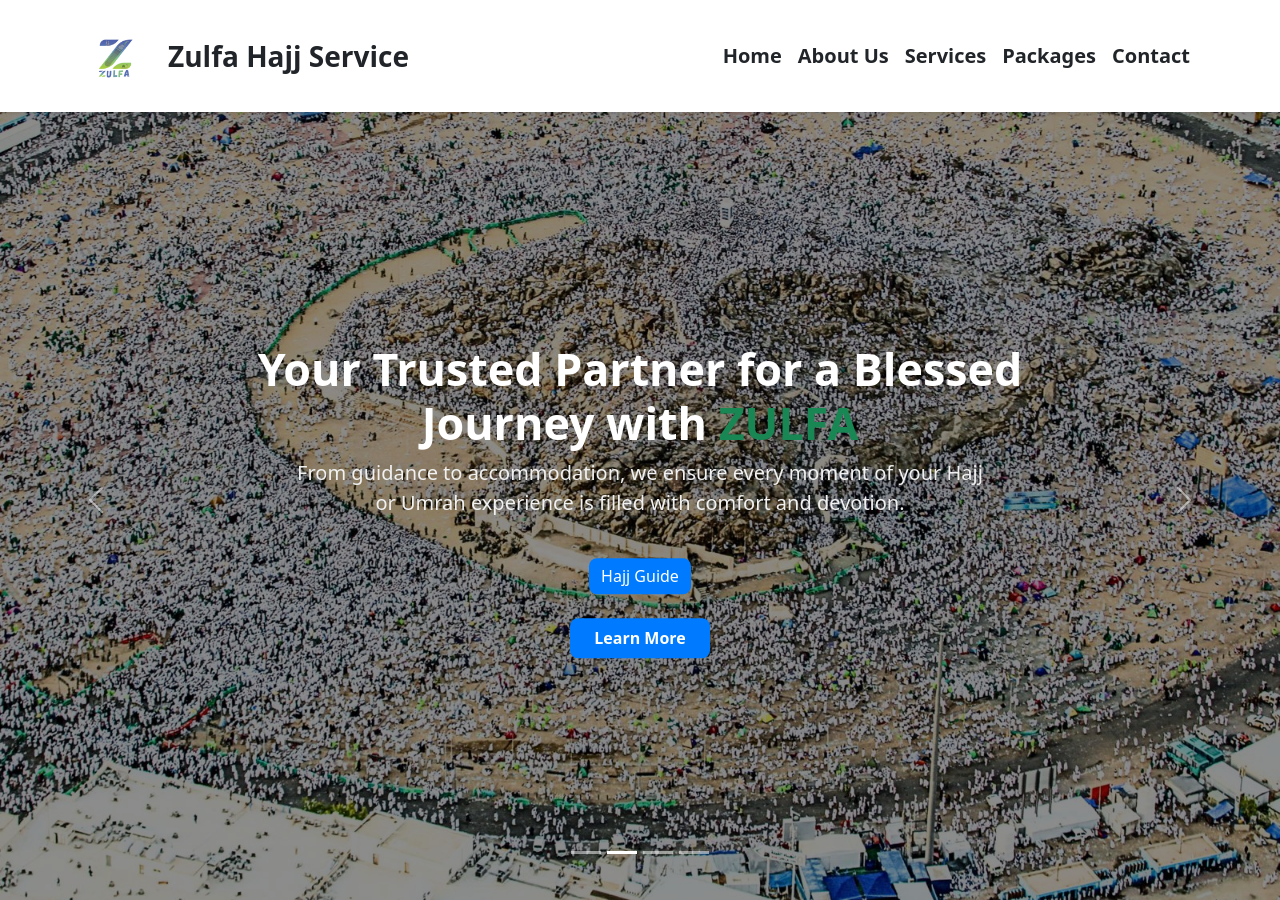
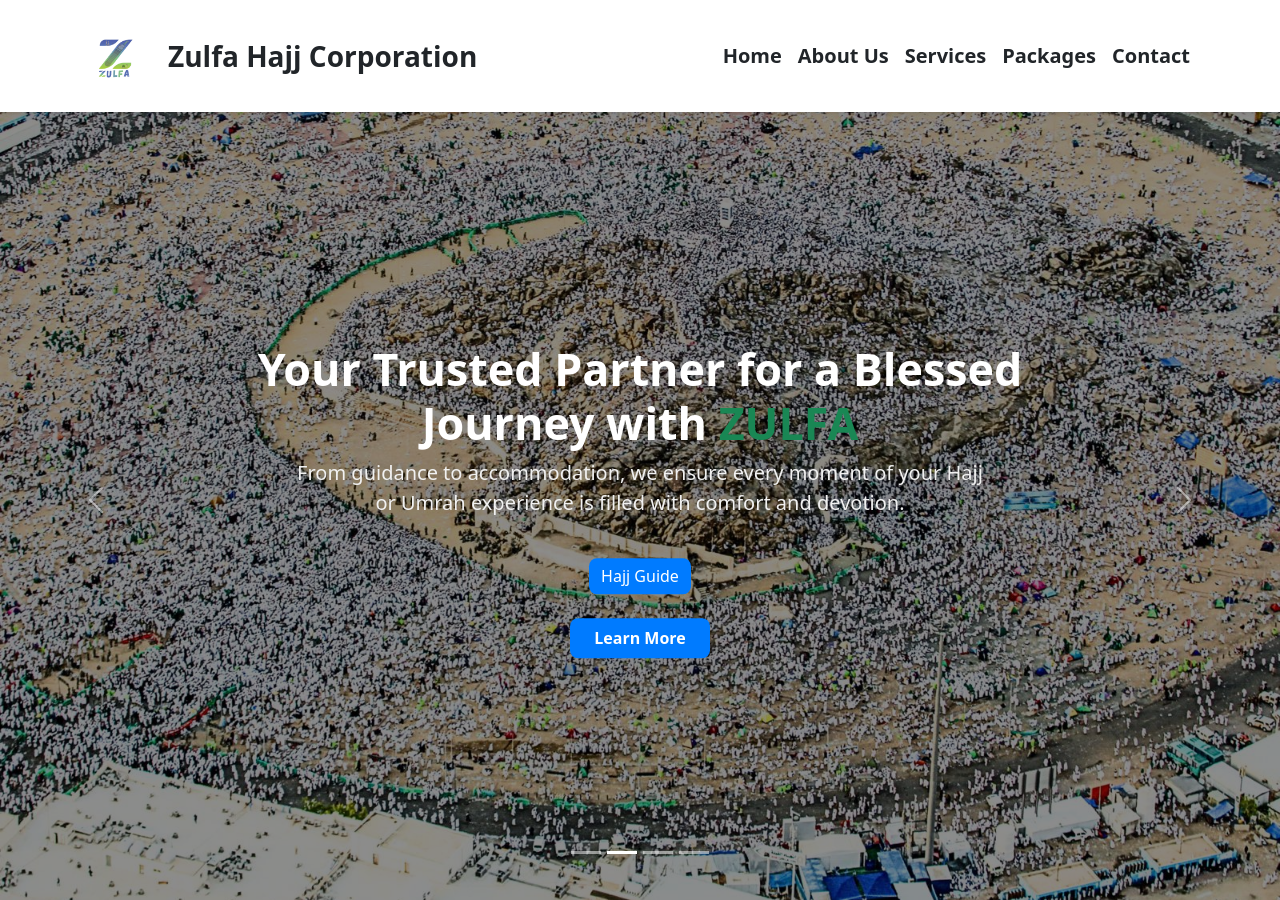
Before and after one commit to Asadujjaman97/Zulfa-Hajj-Service-Assign2-, a plain HTML site: page index.html in a window 1280 px wide. Shown: the top 900 px of the page. Drawn offline with nearby package versions, Linux system fonts and the light colour scheme.

Commit message:
name edit

```diff
--- a/index.html
+++ b/index.html
@@ -27,7 +27,7 @@
              alt="Zulfa Logo"
              class="me-3"
              style="height: 70px; width: auto; object-fit: contain;">
-        <span class="text-dark">Zulfa Hajj Service</span>
+        <span class="text-dark">Zulfa Hajj Corporation</span>
       </a>
 
       <!-- Toggle Button (for mobile) -->
```
